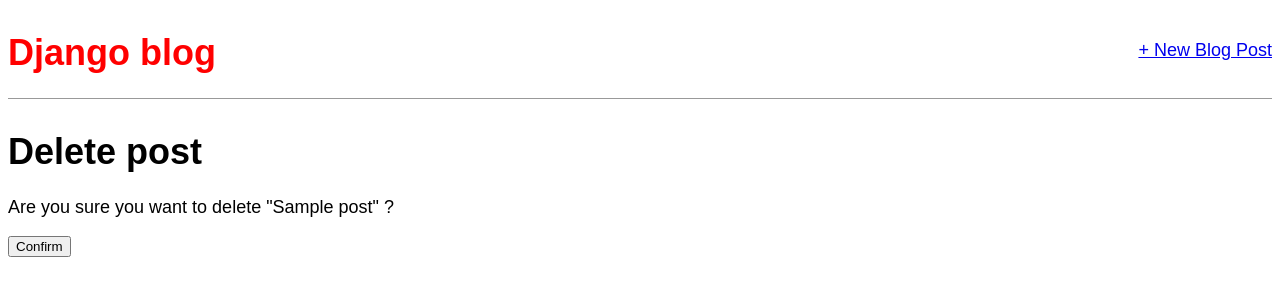
After one commit to mouadlasri/Django-Blog-App, a Django app: template templates/post_delete.html in a window 1280 px wide. The commit adds this page. Shown: the top 300 px of the page. Run offline with Django 3.2, Linux system fonts and the light colour scheme; the template is opened without the code that fills it: most values are stand-ins (such as "Sample title", 1, 10 or a date in 2020).

Commit message:
Added Delete view, and template

```diff
--- /dev/null
+++ b/templates/post_delete.html
@@ -0,0 +1,9 @@
+{% extends 'base.html' %}
+
+{% block content %}
+    <h1>Delete post</h1>
+    <form action="" method="post"> {% csrf_token %}
+        <p>Are you sure you want to delete "{{ post.title }}" ?</p>
+        <input type="submit" value="Confirm">
+    </form>
+{% endblock content %}
--- a/templates/post_detail.html
+++ b/templates/post_detail.html
@@ -6,5 +6,7 @@
         <p>{{ post.body }}</p>
     </div>
 
-    <a href="{% url 'post_edit' post.pk %}">+ Edit Blog Post</a>
+    <p><a href="{% url 'post_edit' post.pk %}">+ Edit Blog Post</a></p>
+    <p><a href="{% url 'post_delete' post.pk %}">+ Delete Blog Post</a></p>
+
 {% endblock content %}
```
Also changed, not shown: Blog/urls.py (+4 -3 lines), Blog/views.py (+10 -1 lines), db.sqlite3.
